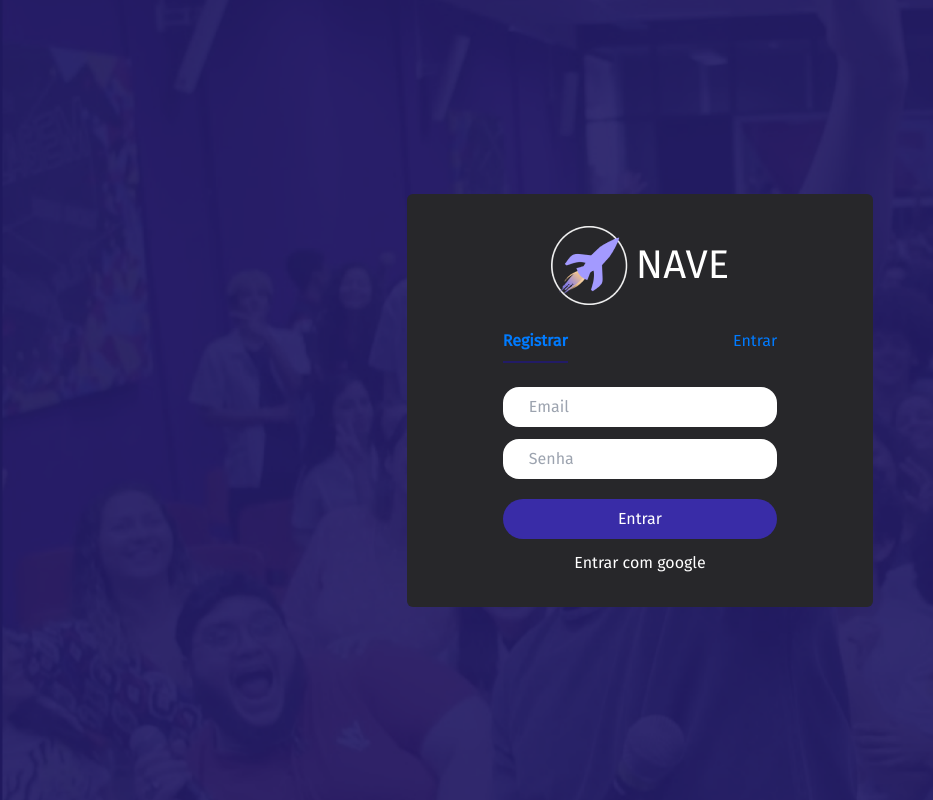
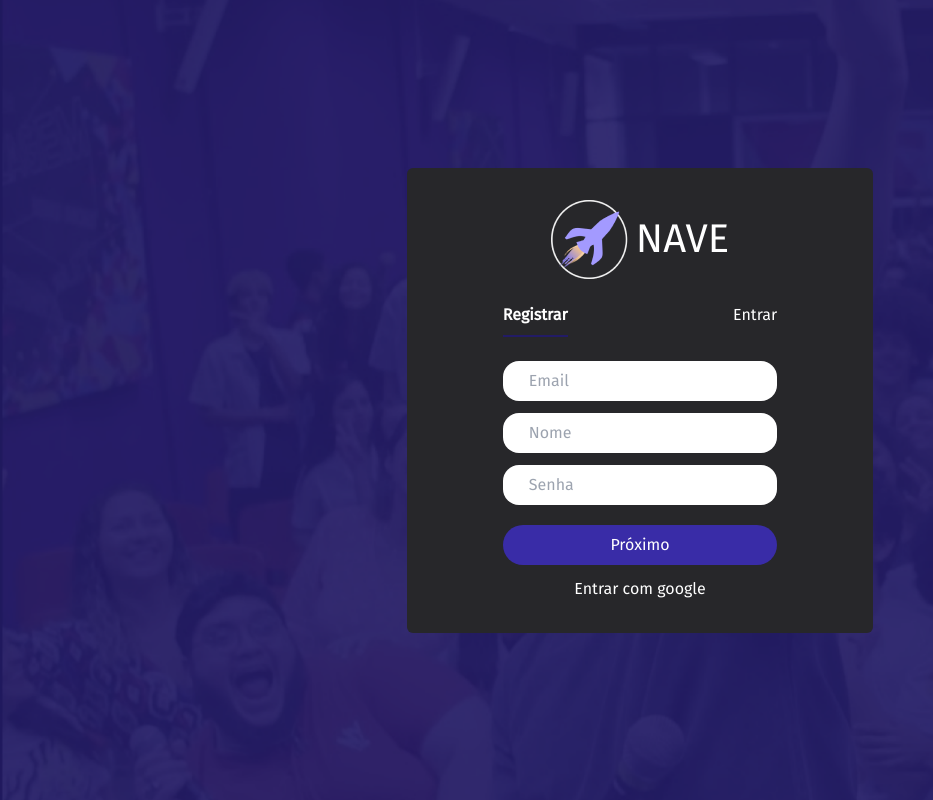
Before and after one commit to CaioHVectorA/nave-dashboard, a Next.js app: page / in a window 1280 px wide. Shown: the whole page, without its empty margins (0-933 px from the left). Built offline with nearby package versions, Linux system fonts and the light colour scheme; no server answers.

Commit message:
form theme changes

```diff
--- a/src/components/Form/formMode.tsx
+++ b/src/components/Form/formMode.tsx
@@ -10,10 +10,10 @@ export function FormMode({mode, setMode}: ModeProps) {
     return (
         <>
         <div className=' flex flex-1 mt-6 justify-between'>
-            <Link href={`?mode=register`}>
+            <Link href={`?mode=register`} className=' text-white'>
                 <button onClick={() => setMode('REGISTER')} className={`${mode === 'REGISTER' ? ' border-b-2 pb-2 border-dark-blue font-bold': 'border-b-2 pb-2 border-transparent'}`}>Registrar</button>
             </Link>
-            <Link href={`?mode=login`}>
+            <Link href={`?mode=login`} className=' text-white'>
               <button onClick={() => setMode('LOGIN')} className={`${mode === 'LOGIN' ? ' border-b-2 pb-2 border-dark-blue font-bold': 'border-b-2 pb-2 border-transparent'}`}>Entrar</button>
             </Link>
         </div>
--- a/src/components/Form/formRoot.tsx
+++ b/src/components/Form/formRoot.tsx
@@ -153,10 +153,10 @@ function Register({
 type Mode = 'LOGIN' | 'REGISTER'
 export function FormRoot() {
     const search = useSearchParams()
-
     const urlMode = search.get('mode')?.toUpperCase() === 'REGISTER' || search.get('mode')?.toUpperCase() === 'LOGIN' ? search.get('mode')?.toUpperCase() : null as Mode | null
     //@ts-ignore
     const [mode, setMode] = useState<Mode>(urlMode ?? 'REGISTER')
+    console.log(urlMode, mode)
     const [role, setRole] = useState<Role>(null) // type Role = "Professor" | "Direção" | null
     const { control, handleSubmit, formState: { errors }, setError } = useForm<loginSchemaData>()
     const onSubmitForm: SubmitHandler<loginSchemaData> = (data) => {
@@ -184,7 +184,7 @@ export function FormRoot() {
     }
     return (
         <>
-        {search.get('mode')?.toUpperCase() === 'REGISTER' ?
+        {mode === 'REGISTER' ?
             <Register mode={mode} setMode={setMode} role={role} setRole={setRole} />
         :
         <>
```
Also changed, not shown: 1 other file (tests, documents, lock files or other folders).
